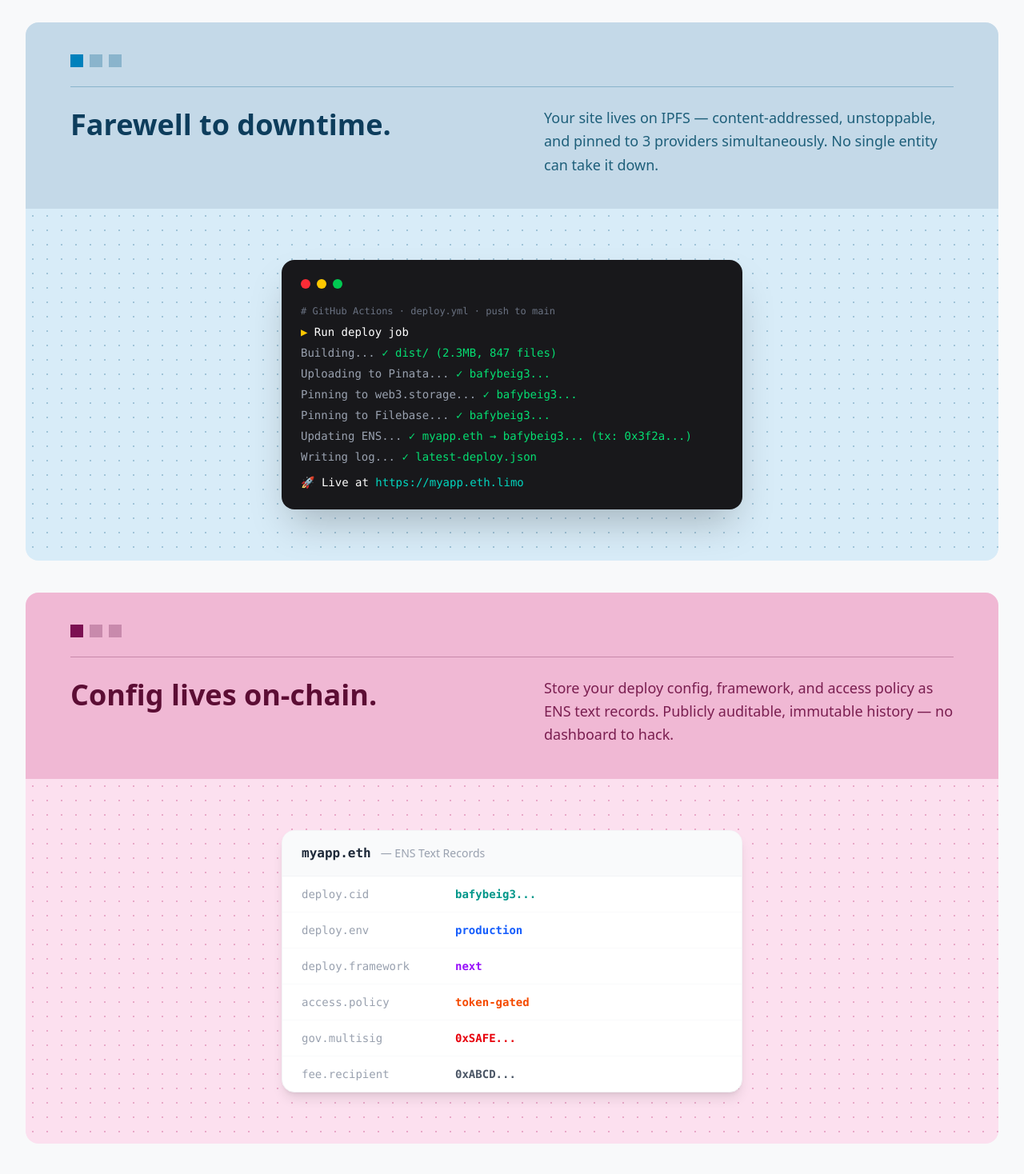
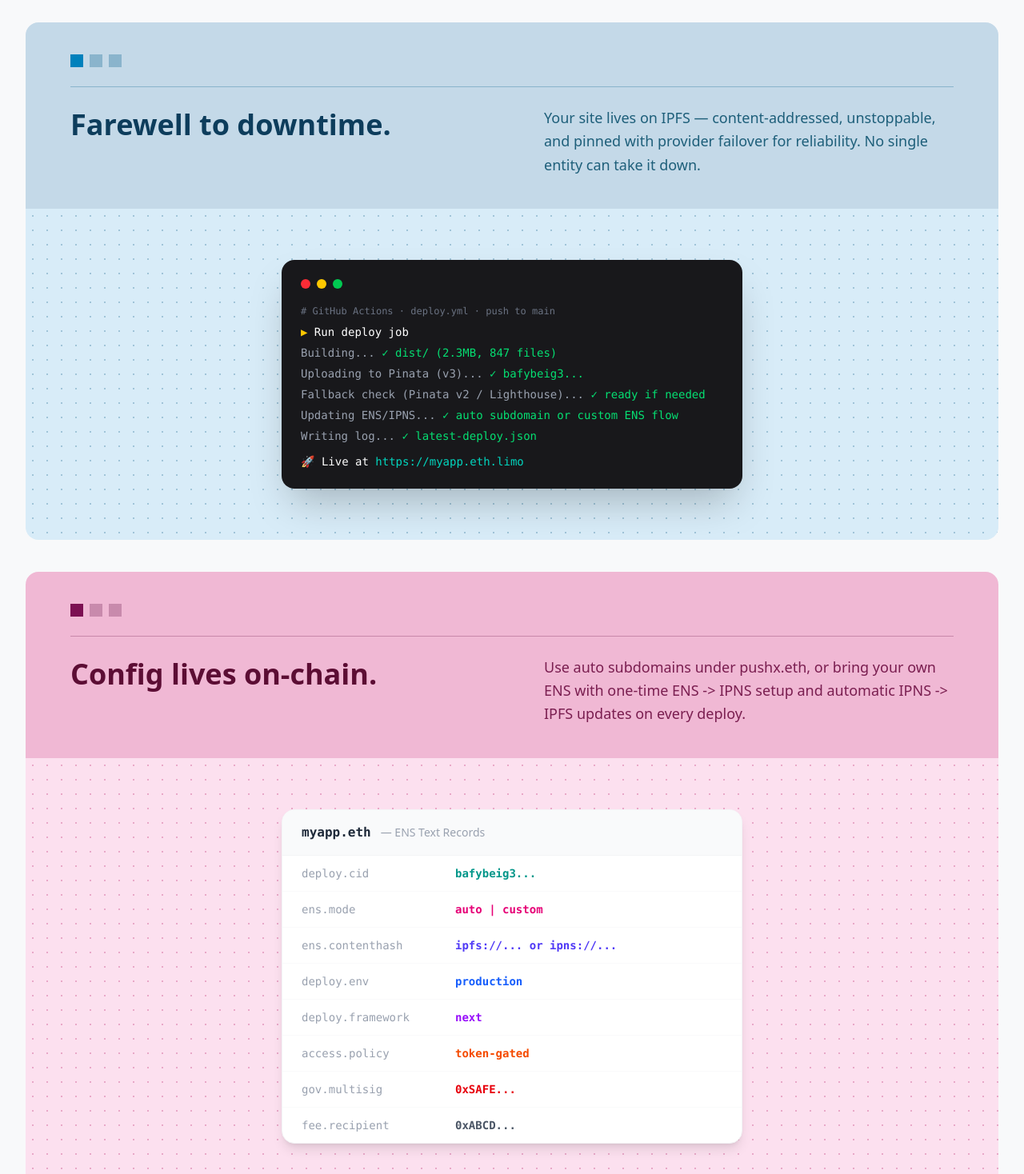
Before and after one commit to Arnab-Afk/ethmumbai, a Next.js app in the folder web/: page / in a window 1280 px wide. Shown: the part 800-2268 px from the top of the page at 80% size. Built offline with nearby package versions, Linux system fonts and the light colour scheme; a web font is replaced by a local one.

Commit message:
feat: update messaging in ENSConfig, Footer, and Problem sections for clarity and improved user experience

```diff
--- a/web/app/components/ENSConfigSection.tsx
+++ b/web/app/components/ENSConfigSection.tsx
@@ -18,7 +18,7 @@ export default function ENSConfigSection() {
             <div className="rounded-[36px] p-8 flex flex-col min-h-64 relative overflow-hidden" style={{ backgroundColor: '#0081BC' }}>
               <h3 className="text-white font-bold text-xl mb-3">GitHub Connect</h3>
               <p className="text-blue-100 text-base leading-relaxed">
-                Connect your repo and deploy on every push. D3PLOY handles the build, pin, and ENS update automatically.
+                Connect your repo and deploy on every push. Each project gets a stable random subdomain under pushx.eth that updates automatically.
               </p>
               <div
                 className="absolute bottom-6 right-6 w-16 h-16 border-2 border-blue-300 rounded-sm"
@@ -34,7 +34,7 @@ export default function ENSConfigSection() {
             <div className="rounded-[36px] p-8 flex flex-col min-h-64 relative overflow-hidden" style={{ backgroundColor: '#2E6B2E' }}>
               <h3 className="text-white font-bold text-xl mb-3">GitHub Actions</h3>
               <p className="text-green-100 text-base leading-relaxed">
-                Automate deploys on every push to main. IPFS pinning + ENS updates, zero config required.
+                Automate deploys on every push to main. We upload to Pinata first, then fail over to backup pinning if needed.
               </p>
               <div
                 className="absolute bottom-6 right-6 w-16 h-16 border-2 border-green-300 rounded-sm"
@@ -50,7 +50,7 @@ export default function ENSConfigSection() {
             <div className="rounded-[36px] p-8 flex flex-col min-h-64 relative overflow-hidden" style={{ backgroundColor: '#EC4899' }}>
               <h3 className="text-white font-bold text-xl mb-3">ENS Dashboard</h3>
               <p className="text-pink-100 text-base leading-relaxed">
-                Manage domains, text records, multi-sig queues, and deploy history — all in one visual interface.
+                Use custom ENS with one-time wallet setup (ENS -&gt; IPNS), then every deploy updates IPNS -&gt; IPFS automatically.
               </p>
               <div
                 className="absolute bottom-6 right-6 w-16 h-16 border-2 border-pink-300 rounded-sm"
--- a/web/app/components/Footer.tsx
+++ b/web/app/components/Footer.tsx
@@ -51,7 +51,7 @@ export default function Footer() {
           <div>
             <div className="text-white/30 text-xs font-bold uppercase tracking-widest mb-5">Ecosystem</div>
             <ul className="space-y-3">
-              {['Pinata', 'web3.storage', 'Filebase', 'Gnosis Safe', 'ENS Protocol'].map((item) => (
+              {['Pinata', 'Lighthouse (fallback)', 'Namespace Offchain', 'Gnosis Safe', 'ENS Protocol'].map((item) => (
                 <li key={item}>
                   <a href="#" className="text-white/60 text-sm hover:text-white transition-colors">{item}</a>
                 </li>
--- a/web/app/components/ProblemSection.tsx
+++ b/web/app/components/ProblemSection.tsx
@@ -15,7 +15,7 @@ export default function ProblemSection() {
               Farewell to downtime.
             </h2>
             <p className="text-base md:text-lg leading-relaxed w-full md:w-1/2" style={{ color: '#1e5f7a' }}>
-              Your site lives on IPFS — content-addressed, unstoppable, and pinned to 3 providers simultaneously. No single entity can take it down.
+              Your site lives on IPFS — content-addressed, unstoppable, and pinned with provider failover for reliability. No single entity can take it down.
             </p>
           </div>
         </div>
@@ -37,10 +37,9 @@ export default function ProblemSection() {
               <div className="text-gray-500 text-xs mb-2"># GitHub Actions · deploy.yml · push to main</div>
               <div><span className="text-yellow-400">▶ </span><span className="text-white">Run deploy job</span></div>
               <div className="text-gray-400">Building... <span className="text-green-400">✓ dist/ (2.3MB, 847 files)</span></div>
-              <div className="text-gray-400">Uploading to Pinata... <span className="text-green-400">✓ bafybeig3...</span></div>
-              <div className="text-gray-400">Pinning to web3.storage... <span className="text-green-400">✓ bafybeig3...</span></div>
-              <div className="text-gray-400">Pinning to Filebase... <span className="text-green-400">✓ bafybeig3...</span></div>
-              <div className="text-gray-400">Updating ENS... <span className="text-green-400">✓ myapp.eth → bafybeig3... (tx: 0x3f2a...)</span></div>
+              <div className="text-gray-400">Uploading to Pinata (v3)... <span className="text-green-400">✓ bafybeig3...</span></div>
+              <div className="text-gray-400">Fallback check (Pinata v2 / Lighthouse)... <span className="text-green-400">✓ ready if needed</span></div>
+              <div className="text-gray-400">Updating ENS/IPNS... <span className="text-green-400">✓ auto subdomain or custom ENS flow</span></div>
               <div className="text-gray-400">Writing log... <span className="text-green-400">✓ latest-deploy.json</span></div>
               <div className="mt-3"><span className="text-white">🚀 Live at </span><span className="text-teal-400">https://myapp.eth.limo</span></div>
             </div>
@@ -61,7 +60,7 @@ export default function ProblemSection() {
               Config lives on-chain.
             </h2>
             <p className="text-base md:text-lg leading-relaxed w-full md:w-1/2" style={{ color: '#7a1e50' }}>
-              Store your deploy config, framework, and access policy as ENS text records. Publicly auditable, immutable history — no dashboard to hack.
+              Use auto subdomains under pushx.eth, or bring your own ENS with one-time ENS -&gt; IPNS setup and automatic IPNS -&gt; IPFS updates on every deploy.
             </p>
           </div>
         </div>
@@ -80,6 +79,8 @@ export default function ProblemSection() {
             </div>
             <div className="divide-y divide-gray-50">
               <div className="flex items-center px-6 py-3"><span className="font-mono text-sm text-gray-400 w-48">deploy.cid</span><span className="font-mono text-sm font-semibold text-teal-600">bafybeig3...</span></div>
+              <div className="flex items-center px-6 py-3"><span className="font-mono text-sm text-gray-400 w-48">ens.mode</span><span className="font-mono text-sm font-semibold text-pink-600">auto | custom</span></div>
+              <div className="flex items-center px-6 py-3"><span className="font-mono text-sm text-gray-400 w-48">ens.contenthash</span><span className="font-mono text-sm font-semibold text-indigo-600">ipfs://... or ipns://...</span></div>
               <div className="flex items-center px-6 py-3"><span className="font-mono text-sm text-gray-400 w-48">deploy.env</span><span className="font-mono text-sm font-semibold text-blue-600">production</span></div>
               <div className="flex items-center px-6 py-3"><span className="font-mono text-sm text-gray-400 w-48">deploy.framework</span><span className="font-mono text-sm font-semibold text-purple-600">next</span></div>
               <div className="flex items-center px-6 py-3"><span className="font-mono text-sm text-gray-400 w-48">access.policy</span><span className="font-mono text-sm font-semibold text-orange-600">token-gated</span></div>
@@ -130,7 +131,7 @@ export default function ProblemSection() {
               <ul className="space-y-3 text-sm">
                 <li className="flex items-start gap-3"><span className="text-green-300 font-bold mt-0.5">✓</span>ENS domain — permanently on-chain</li>
                 <li className="flex items-start gap-3"><span className="text-green-300 font-bold mt-0.5">✓</span>IPFS content is content-addressed forever</li>
-                <li className="flex items-start gap-3"><span className="text-green-300 font-bold mt-0.5">✓</span>3-provider redundancy, always live</li>
+                <li className="flex items-start gap-3"><span className="text-green-300 font-bold mt-0.5">✓</span>Pinata-first upload with fallback chain</li>
                 <li className="flex items-start gap-3"><span className="text-green-300 font-bold mt-0.5">✓</span>Immutable deploy registry on-chain</li>
               </ul>
             </div>
```
